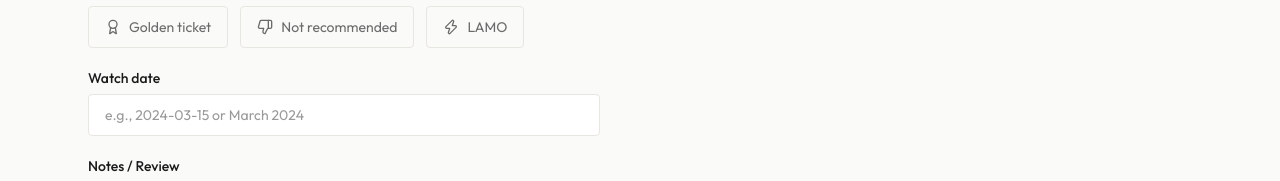
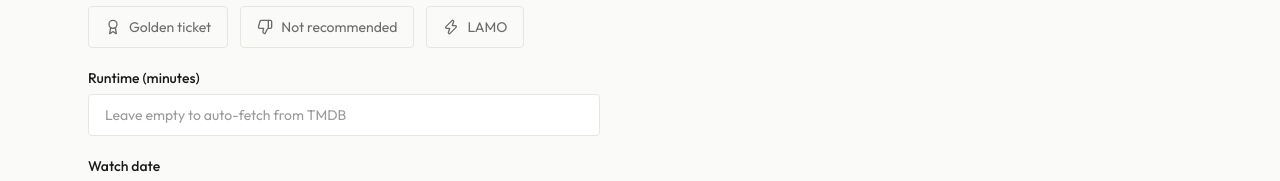
Before and after one commit to Killersparrow1/watch.ed, a Next.js app: page /dashboard/add in a window 1280 px wide. Shown: the part 560-741 px from the top of the page. Built offline with nearby package versions, Linux system fonts and the light colour scheme; a web font is replaced by a local one.

Commit message:
fix filter tab colors, add manual runtime input to add/edit forms

```diff
--- a/src/app/[username]/public-filters.tsx
+++ b/src/app/[username]/public-filters.tsx
@@ -62,8 +62,8 @@ export default function PublicFilters({ entries, reactionCounts }: Props) {
               onClick={() => setFilter(t.key)}
               className={`px-3 py-1 text-xs rounded-sm font-medium transition-colors ${
                 filter === t.key
-                  ? 'bg-text-primary text-background'
-                  : 'text-text-muted hover:text-text-primary'
+                  ? 'bg-crimson text-white shadow-sm'
+                  : 'text-text-muted hover:text-text-primary hover:bg-background'
               }`}
             >
               {t.label}
--- a/src/app/dashboard/add/page.tsx
+++ b/src/app/dashboard/add/page.tsx
@@ -26,6 +26,7 @@ export default function AddEntryPage() {
     badge: '' as string,
     tagline: '' as string,
     cast_crew: '' as string,
+    runtime: '' as string,
   })
   const [saving, setSaving] = useState(false)
   const [error, setError] = useState<string | null>(null)
@@ -100,6 +101,7 @@ export default function AddEntryPage() {
       progress_episode: form.progress_episode || null,
       watch_date: form.watch_date || null,
       notes: form.notes || null,
+      runtime: form.runtime ? parseInt(form.runtime) : null,
     }
 
     if (selected) {
@@ -339,6 +341,21 @@ export default function AddEntryPage() {
           </div>
         </div>
 
+        <div>
+          <label htmlFor="runtime" className="block text-sm font-medium text-text-primary mb-1.5">
+            Runtime (minutes)
+          </label>
+          <input
+            id="runtime"
+            type="number"
+            min="1"
+            value={form.runtime || ''}
+            onChange={(e) => setForm(prev => ({ ...prev, runtime: e.target.value }))}
+            className="w-full px-4 py-2.5 border border-border bg-surface rounded-sm text-sm text-text-primary placeholder:text-text-muted focus:outline-none focus:ring-1 focus:ring-accent focus:border-accent transition-colors"
+            placeholder="Leave empty to auto-fetch from TMDB"
+          />
+        </div>
+
         {form.type === 'series' && (
           <div className="grid grid-cols-2 gap-4">
             <div>
--- a/src/app/dashboard/edit/[id]/page.tsx
+++ b/src/app/dashboard/edit/[id]/page.tsx
@@ -31,6 +31,7 @@ export default function EditEntryPage() {
     notes: '',
     tagline: '',
     cast_crew: '',
+    runtime: '' as string,
   })
 
   useEffect(() => {
@@ -54,6 +55,7 @@ export default function EditEntryPage() {
         notes: data.entry.notes || '',
         tagline: data.entry.tagline || '',
         cast_crew: data.entry.cast_crew || '',
+        runtime: data.entry.runtime ? String(data.entry.runtime) : '',
       })
       setLoading(false)
     }
@@ -77,6 +79,7 @@ export default function EditEntryPage() {
       notes: form.notes || null,
       tagline: form.tagline || null,
       cast_crew: form.cast_crew || null,
+      runtime: form.runtime ? parseInt(form.runtime) : null,
     }
 
     const res = await fetch(`/api/entries/${id}`, {
@@ -281,6 +284,21 @@ export default function EditEntryPage() {
           </div>
         </div>
 
+        <div>
+          <label htmlFor="runtime" className="block text-sm font-medium text-text-primary mb-1.5">
+            Runtime (minutes)
+          </label>
+          <input
+            id="runtime"
+            type="number"
+            min="1"
+            value={form.runtime}
+            onChange={(e) => setForm(prev => ({ ...prev, runtime: e.target.value }))}
+            className="w-full px-4 py-2.5 border border-border bg-surface rounded-sm text-sm text-text-primary placeholder:text-text-muted focus:outline-none focus:ring-1 focus:ring-accent focus:border-accent transition-colors"
+            placeholder="Leave empty to auto-fetch from TMDB"
+          />
+        </div>
+
         {form.type === 'series' && (
           <div className="grid grid-cols-2 gap-4">
             <div>
```
